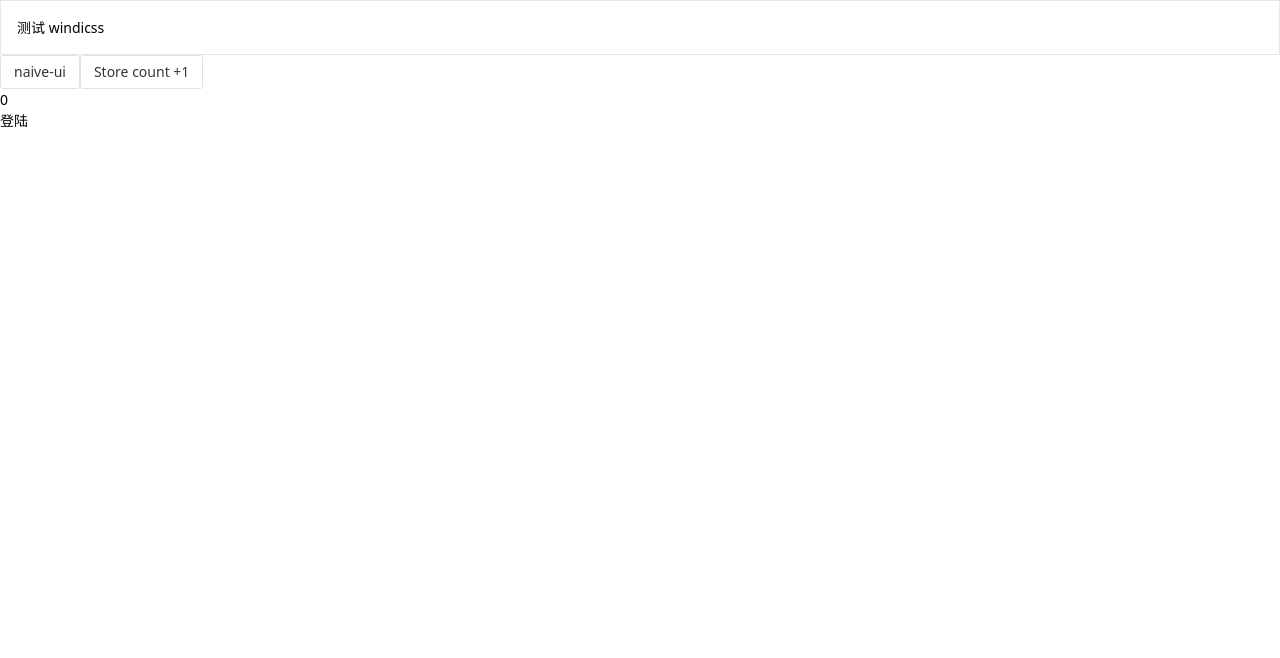
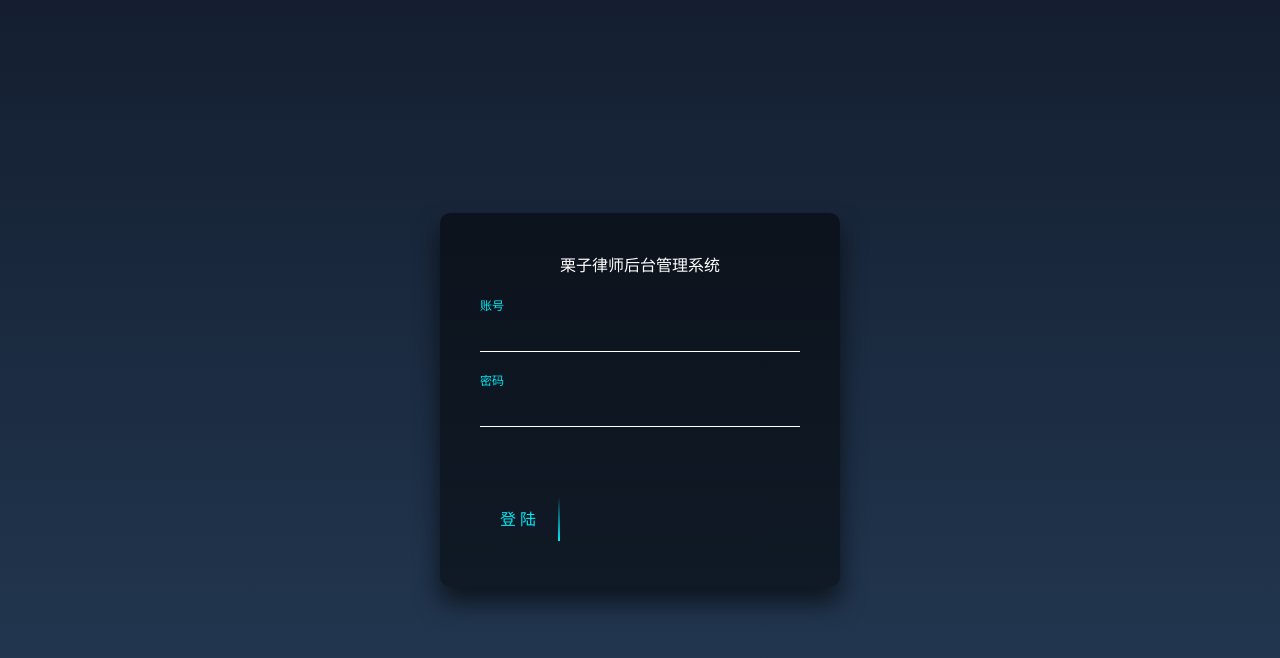
Before and after one commit to sunpm/naive-ui-admin, a Vue app: page /login in a window 1280 px wide. Shown: the top 658 px of the page. Built offline with nearby package versions, Linux system fonts and the light colour scheme.

Commit message:
添加登陆页面

```diff
--- a/src/App.vue
+++ b/src/App.vue
@@ -1,27 +1,20 @@
 <script setup lang="ts">
-import {useDemoStore} from "@/store/demo";
 
-const demoStore = useDemoStore();
 
 const showMsg = () => {
   const {message} = createDiscreteApi(['message'])
   message.success('Hello World')
 }
 
-const add = () => {
-  demoStore.count += 1
-}
-
 </script>
 
 <template>
-  <div class="border p-4">
+<!--  <div class="border p-4">
     测试  windicss
   </div>
 
   <n-button @click="showMsg">naive-ui</n-button>
-  <n-button @click="add">Store count +1</n-button>
-  <div>{{ demoStore.count}}</div>
+  <div>{{ demoStore.count}}</div>-->
   <router-view />
 </template>
 
--- /dev/null
+++ b/src/composables/index.ts
@@ -0,0 +1 @@
+export * from './useRouter'
--- /dev/null
+++ b/src/composables/useRouter.ts
@@ -0,0 +1,58 @@
+import { useRouter } from 'vue-router'
+import type { RouteLocationRaw } from 'vue-router'
+import globalRouter from '@/router'
+
+/**
+ * 路由跳转
+ * @param isSetup 是否在vue页面/组件的setup里面调用，在axios里面无法使用useRouter和useRoute
+ */
+export function useRouterPush (isSetup = true) {
+  const router = isSetup ? useRouter() : globalRouter
+  const route = globalRouter.currentRoute
+
+  /**
+   * 路由跳转
+   * @param to 需要跳转的路由
+   * @param newTab 是否在新的浏览器Tab标签打开
+   */
+  const routerPush = (to: RouteLocationRaw, newTab = false) => {
+    if (newTab) {
+      const routerData = router.resolve(to)
+      window.open(routerData.href, '_blank')
+    } else {
+      void router.push(to)
+    }
+  }
+
+  /** 返回上一级路由 */
+  const routerBack = () => {
+    router.go(-1)
+  }
+
+  /**
+   * 跳转首页
+   * @param newTab 在新的浏览器标签打开
+   */
+  const toHome = (newTab = false) => {
+    routerPush('/', newTab)
+  }
+
+  /**
+   * 登录成功后跳转重定向的地址
+   */
+  const toLoginRedirect = () => {
+    const { query } = route.value
+    if (query?.redirect !== undefined) {
+      routerPush(query.redirect as string)
+    } else {
+      toHome()
+    }
+  }
+
+  return {
+    routerPush,
+    routerBack,
+    toHome,
+    toLoginRedirect
+  }
+}
--- a/src/store/demo.ts
+++ /dev/null
@@ -1,7 +0,0 @@
-import {defineStore} from "pinia";
-
-export const useDemoStore = defineStore('demo', {
-  state: () => ({
-    count: 0
-  })
-})
--- /dev/null
+++ b/src/store/modules/auth.ts
@@ -0,0 +1,10 @@
+import {defineStore} from "pinia";
+
+export const useAuthStore = defineStore('auth', {
+  state: () => ({
+
+  }),
+  getters: {
+
+  }
+})
--- a/src/views/login/index.vue
+++ b/src/views/login/index.vue
@@ -1,10 +1,222 @@
 <template>
-登陆
+  <div class="login">
+    <div class="login-box">
+      <h2>栗子律师后台管理系统</h2>
+      <form>
+        <div class="user-box">
+          <input type="text" v-model="formInline.username" >
+          <label>账号</label>
+        </div>
+        <div class="user-box">
+          <input type="password" v-model="formInline.password">
+          <label>密码</label>
+        </div>
+        <div class="btn cursor-pointer" @click="onLogin">
+          <span></span>
+          <span></span>
+          <span></span>
+          <span></span>
+          登陆
+        </div>
+      </form>
+    </div>
+  </div>
 </template>
 
-<script>
+<script setup lang="ts">
+import {useRouterPush} from "@/composables"
+
+const { toHome } = useRouterPush()
+const formInline = reactive({
+  username: '',
+  password: ''
+})
+
+
+const onLogin = async () => {
+  const { username, password } = formInline
+  if (!username) {
+    /*ElMessage({
+      message: '请输入用户名',
+      type: 'error',
+      duration: 2 * 1000
+    })*/
+    return false
+  } else if (!password) {
+    /*ElMessage({
+      message: '请输入密码',
+      type: 'error',
+      duration: 2 * 1000
+    })*/
+    return false
+  }
+  // const store = useUserStore()
+  // await store.login(formInline)
+  toHome()
+}
 </script>
 
 <style scoped>
+.login {
+  height: 100vh;
+  background: linear-gradient(#141e30, #243b55);
+}
+.login-box {
+  position: absolute;
+  top: 50%;
+  left: 50%;
+  width: 400px;
+  padding: 40px;
+  transform: translate(-50%, -50%);
+  background: rgba(0,0,0,.5);
+  box-sizing: border-box;
+  box-shadow: 0 15px 25px rgba(0,0,0,.6);
+  border-radius: 10px;
+}
+
+.login-box h2 {
+  margin: 0 0 30px;
+  padding: 0;
+  color: #fff;
+  text-align: center;
+}
+
+.login-box .user-box {
+  position: relative;
+}
+
+.login-box .user-box input {
+  width: 100%;
+  padding: 10px 0;
+  font-size: 16px;
+  color: #fff;
+  margin-bottom: 30px;
+  border: none;
+  border-bottom: 1px solid #fff;
+  outline: none;
+  background: transparent;
+}
+.login-box .user-box label {
+  position: absolute;
+  top:0;
+  left: 0;
+  padding: 10px 0;
+  font-size: 16px;
+  color: #fff;
+  pointer-events: none;
+  transition: .5s;
+}
+
+.login-box .user-box input:focus ~ label,
+.login-box .user-box input:valid ~ label {
+  top: -20px;
+  left: 0;
+  color: #03e9f4;
+  font-size: 12px;
+}
+
+.login-box form .btn {
+  position: relative;
+  display: inline-block;
+  padding: 10px 20px;
+  color: #03e9f4;
+  font-size: 16px;
+  text-decoration: none;
+  text-transform: uppercase;
+  overflow: hidden;
+  transition: .5s;
+  margin-top: 40px;
+  letter-spacing: 4px
+}
+
+.login-box .btn:hover {
+  background: #03e9f4;
+  color: #fff;
+  border-radius: 5px;
+  box-shadow: 0 0 5px #03e9f4,
+  0 0 25px #03e9f4,
+  0 0 50px #03e9f4,
+  0 0 100px #03e9f4;
+}
+
+.login-box .btn span {
+  position: absolute;
+  display: block;
+}
+
+.login-box .btn span:nth-child(1) {
+  top: 0;
+  left: -100%;
+  width: 100%;
+  height: 2px;
+  background: linear-gradient(90deg, transparent, #03e9f4);
+  animation: btn-anim1 1s linear infinite;
+}
+
+@keyframes btn-anim1 {
+  0% {
+    left: -100%;
+  }
+  50%,100% {
+    left: 100%;
+  }
+}
+
+.login-box .btn span:nth-child(2) {
+  top: -100%;
+  right: 0;
+  width: 2px;
+  height: 100%;
+  background: linear-gradient(180deg, transparent, #03e9f4);
+  animation: btn-anim2 1s linear infinite;
+  animation-delay: .25s
+}
+
+@keyframes btn-anim2 {
+  0% {
+    top: -100%;
+  }
+  50%,100% {
+    top: 100%;
+  }
+}
+
+.login-box .btn span:nth-child(3) {
+  bottom: 0;
+  right: -100%;
+  width: 100%;
+  height: 2px;
+  background: linear-gradient(270deg, transparent, #03e9f4);
+  animation: btn-anim3 1s linear infinite;
+  animation-delay: .5s
+}
+
+@keyframes btn-anim3 {
+  0% {
+    right: -100%;
+  }
+  50%,100% {
+    right: 100%;
+  }
+}
+
+.login-box .btn span:nth-child(4) {
+  bottom: -100%;
+  left: 0;
+  width: 2px;
+  height: 100%;
+  background: linear-gradient(360deg, transparent, #03e9f4);
+  animation: btn-anim4 1s linear infinite;
+  animation-delay: .75s
+}
+
+@keyframes btn-anim4 {
+  0% {
+    bottom: -100%;
+  }
+  50%,100% {
+    bottom: 100%;
+  }
+}
 
 </style>
```
